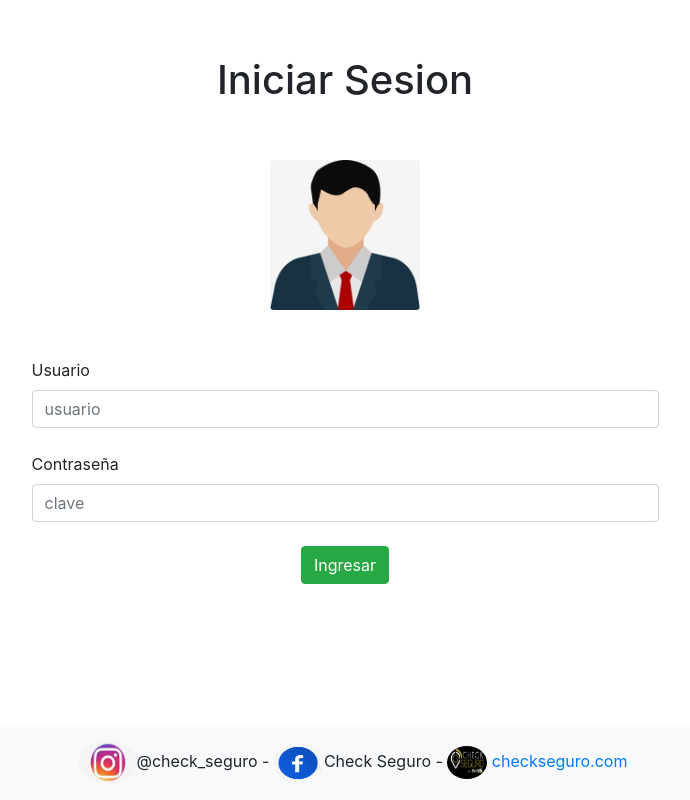
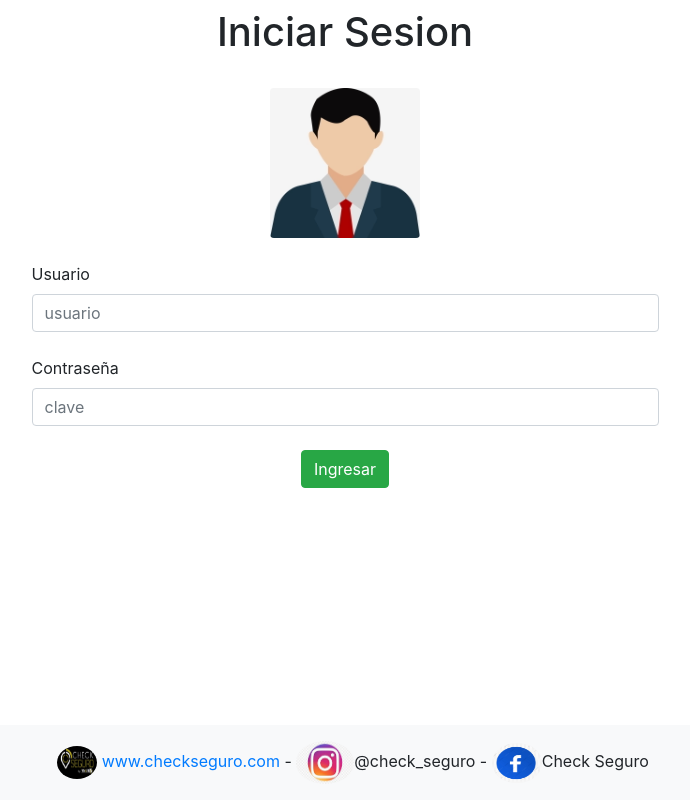
Before and after one commit to MarioRDuque/totem, a PHP site: page /admin/index.php in a window 1280 px wide. Shown: the whole page, without its empty margins (295-985 px from the left). Run offline with PHP 8.4, Linux system fonts and the light colour scheme.

Commit message:
borrar espacio

```diff
--- a/admin/ListarPersonas.php
+++ b/admin/ListarPersonas.php
@@ -2,7 +2,7 @@
 <html>
 
 <?php include_once "encabezado.php" ?>
-<br><br><br>
+<br>
 <?php
 
 ?>
@@ -11,7 +11,6 @@ include_once "../utiles/base_de_datos.php";
 $sentencia = $base_de_datos->query("select * from persona");
 $personas = $sentencia->fetchAll(PDO::FETCH_OBJ);
 ?>
-<br>
 <div class="container">
 	<div class="row">
 		<div class="col-md-9">
--- a/admin/ajustes.php
+++ b/admin/ajustes.php
@@ -2,9 +2,6 @@
 <html lang="es">
 
 <?php include_once "encabezado.php" ?>
-<br>
-<br>
-<br>
 <?php
 $fecha = date("Y-m-d H:i:s");
 $hora = "";
@@ -17,7 +14,6 @@ $f1 = date("Y-m-d H:i:s");
 
 
 <body>
-  <br><br>
   <div class="container">
     <br>
     <h1 class="text-center">Ajuste Reloj</h1>
--- a/pie.php
+++ b/pie.php
@@ -1,8 +1,9 @@
 <footer class="page-footer font-small stylish-color-dark pt-4" style="bottom: 0; position: fixed; width: 100%;">
   <div class="footer-copyright text-center py-3 bg-light">
-    <img src="../utiles/icono_instagram.jpg" class="rounded-circle" width="58" height="43">@check_seguro -
-    <img src="../utiles/icono_facebook.jpg" class="rounded-circle" width="50" height="40">Check Seguro -
     <img src="../utiles/logo1.jpg" class="rounded-circle" width="40" height="33">
-    <a href="https://www.checkseguro.com/">checkseguro.com</a>
+    <a href="https://www.checkseguro.com/">www.checkseguro.com </a>          -
+    <img src="../utiles/icono_instagram.jpg" class="rounded-circle" width="58" height="43">@check_seguro          -
+    <img src="../utiles/icono_facebook.jpg" class="rounded-circle" width="50" height="40">Check Seguro
+
   </div>
 </footer>
```
Also changed, not shown: admin/index.php (+2 -6 lines), index.php (+8 -0 lines).
